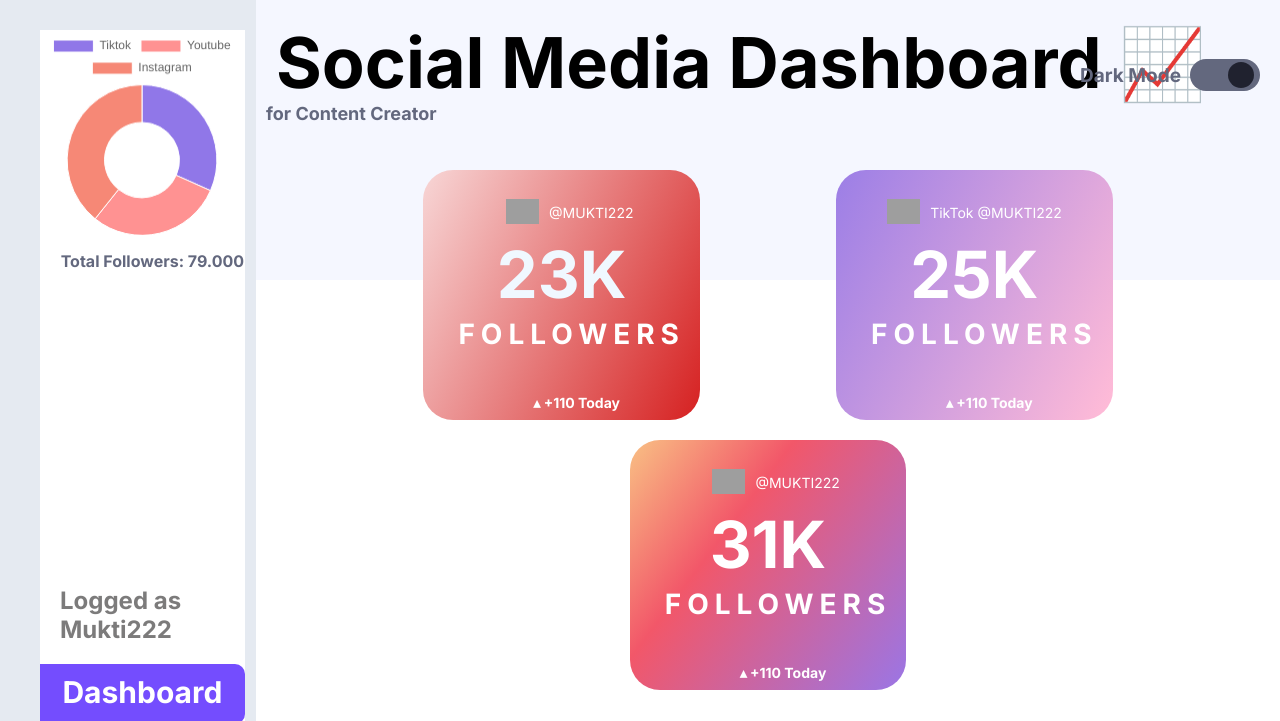
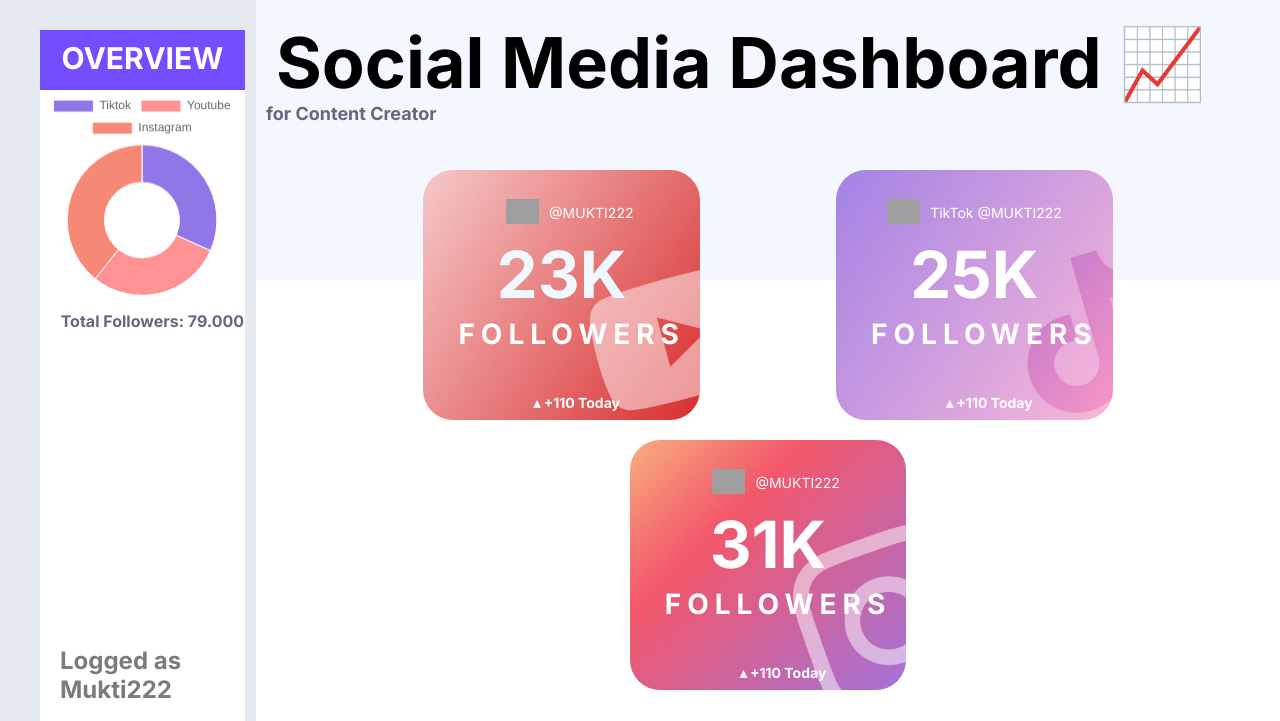
Before and after one commit to mukti222/socialmediadashboard-codealpha, a plain HTML site: page index.html in a window 1280 px wide. Shown: the top 721 px of the page. Drawn offline with nearby package versions, Linux system fonts and the light colour scheme; grey boxes are pictures that could not be loaded.

Commit message:
Add files via upload

```diff
--- a/index.html
+++ b/index.html
@@ -20,6 +20,11 @@
   display: flex;
   flex-direction: column;
   ">
+    <div class="ButtonBar">
+      <ul style="padding-left: 0px;">
+        <li class="abovechart dashboard">OVERVIEW</li>
+      </ul>
+      </div>
   <div class="chart">
     <script src="https://cdn.jsdelivr.net/npm/chart.js"></script>
     <canvas id="doughnut" width="80%" height="20%">
@@ -52,19 +57,13 @@
         <h3 style="font-size: large; margin-left: 10px;">for Content Creator</h3>
       </div>
       <hr>
-      <div class="color-toggle">
-        <p class="toggle">Dark Mode</p>
-        <label class="switch">
-          <input id="toggle" class="dark-mode" type="checkbox" unchecked>
-          <span class="slider round"></span>
-        </label>
-      </div>
     </div>
   </header>
   <div class="kpi-wrapper">
     <div class="kpi-card" style="border-radius: 30px;
     color: aliceblue !important;
-    background: linear-gradient(116deg, #FFF -22.54%, #D31212 108.24%)">
+    background: url('./resources/images/kpiyt.jpg') center/cover no-repeat;
+">
       <!-- <div class="card-top-facebook"></div> -->
       <div class="kpi-card-top">
         <div class="icon"><img src="https://freelogopng.com/images/all_img/1656504144youtube-logo-png-white.png" alt="facebook"></div>
@@ -74,8 +73,10 @@
       <div><h2 class="unit-of-measure" style="font-weight: bolder;">FOLLOWERS</h2></div>
       <div><p class="delta up">&#9652; +110 Today</p></div>
     </div>
-    <div class="kpi-card" style=" border-radius: 30px;
-    background: linear-gradient(117deg, #9077E8 -11.51%, #FFBBD7 98.06%);";>
+    <div class="kpi-card" style="border-radius: 30px;
+    color: aliceblue !important;
+    background: url('./resources/images/kpitt.jpg') center/cover no-repeat;
+">
       <!-- <div class="card-top-facebook"></div> -->
       <div class="kpi-card-top" style="display: flex; justify-content: center; align-items: center;">
         <div class="icon"><img src="
@@ -88,7 +89,9 @@
       <div><p class="delta up">&#9652; +110 Today</p></div>
     </div>
     <div class="kpi-card" style="border-radius: 30px;
-    background: linear-gradient(307deg, #9F74DF 3.6%, #F25769 64.5%, #FAD489 106.69%);">
+    color: aliceblue !important;
+    background: url('./resources/images/kpiig.jpg') center/cover no-repeat;
+">
       <!-- <div class="card-top-facebook"></div> -->
       <div class="kpi-card-top">
         <div class="icon"><img src="
--- a/resources/css/style.css
+++ b/resources/css/style.css
@@ -319,6 +319,18 @@ ul {
     text-align: center;
     transition: background 1s, color 1s;
   }
+  .abovechart {
+    width: 100%;
+    height: 50px;
+    padding-bottom: 0px;
+    padding-top: 10px;
+    border-radius: 0px 0px 0px 0px;
+    font-size: 30px;
+    font-weight: 800;
+    list-style-type: none;
+    text-align: center;
+    transition: background 1s, color 1s;
+  }
 
   .dashboard {
     background: #744DFE;
```
Also changed, not shown: resources/images/kpiig.jpg (added), resources/images/kpitt.jpg (added), resources/images/kpiyt.jpg (added).
